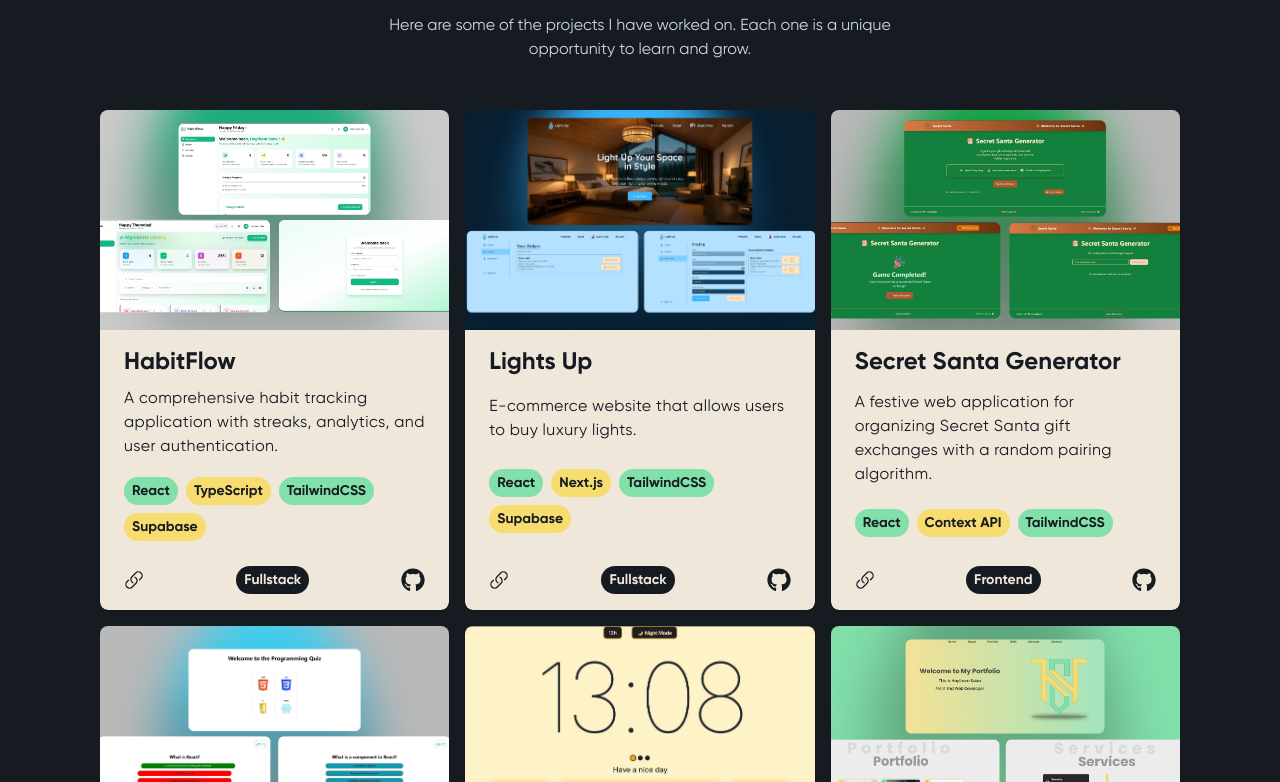
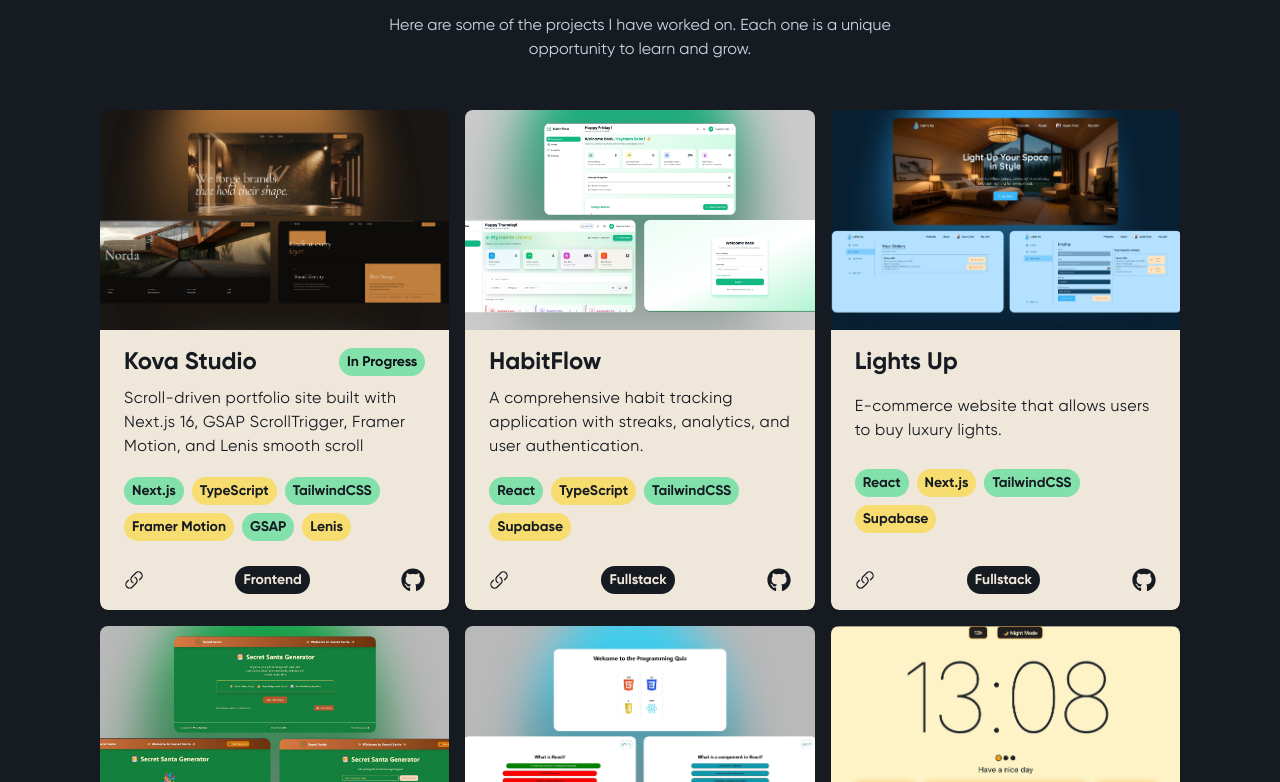
Before and after one commit to HaythamSaba/reactPortfolio, a React (Vite) app: page / in a window 1280 px wide. Shown: the part 1738-2520 px from the top of the page. Built offline with nearby package versions, Linux system fonts and the light colour scheme; a web font is replaced by a local one.

Commit message:
adding kova studio project

```diff
--- a/src/components/Projects.jsx
+++ b/src/components/Projects.jsx
@@ -4,6 +4,24 @@ import { motion } from "framer-motion";
 
 // ✅ HabitFlow added, moved outside component
 const projects = [
+  {
+    title: "Kova Studio",
+    description:
+      "Scroll-driven portfolio site built with Next.js 16, GSAP ScrollTrigger, Framer Motion, and Lenis smooth scroll",
+    devStack: [
+      "Next.js",
+      "TypeScript",
+      "TailwindCSS",
+      "Framer Motion",
+      "GSAP",
+      "Lenis",
+    ],
+    image: "/project-8.jpg",
+    link: "https://kova-studio-hs.vercel.app/",
+    git: "kova-studio",
+    type: "Frontend",
+    progress: true,
+  },
   {
     title: "HabitFlow",
     description:
@@ -13,6 +31,7 @@ const projects = [
     link: "https://habitflow-hs.vercel.app/",
     git: "habitflow",
     type: "Fullstack",
+    progress: false,
   },
   {
     title: "Lights Up",
@@ -22,6 +41,7 @@ const projects = [
     link: "https://lights-up-haythamsabas-projects.vercel.app/",
     git: "lights-up",
     type: "Fullstack",
+    progress: false,
   },
 
   {
@@ -33,6 +53,7 @@ const projects = [
     link: "https://secret-santa-hs.vercel.app/",
     git: "secret-santa",
     type: "Frontend",
+    progress: false,
   },
   {
     title: "Quiz App",
@@ -43,6 +64,7 @@ const projects = [
     link: "https://quiz-app-git-main-haythamsabas-projects.vercel.app/",
     git: "quiz-app",
     type: "Frontend",
+    progress: false,
   },
   {
     title: "Currently Weather and Time",
@@ -53,6 +75,7 @@ const projects = [
     link: "https://currently-peach.vercel.app/",
     git: "currently",
     type: "Frontend",
+    progress: false,
   },
   {
     title: "My first Portfolio",
@@ -63,6 +86,7 @@ const projects = [
     link: "https://portifilio-livid.vercel.app/",
     git: "Portfolio",
     type: "Frontend",
+    progress: false,
   },
 ];
 
@@ -136,7 +160,16 @@ export default function Projects() {
 
             {/* Card Body */}
             <div className="flex flex-col px-6 py-4 gap-2 bg-background rounded-b-lg min-h-[280px] justify-between">
-              <h3 className="text-darkBackground">{project.title}</h3>
+              <div className="flex justify-between items-center">
+                <h3 className="text-darkBackground">{project.title}</h3>
+                {project.progress && (
+                  <div className="flex justify-between items-center">
+                    <span className="bg-primary-400 text-textColor px-2 py-1 rounded-full font-semibold text-sm">
+                      In Progress
+                    </span>
+                  </div>
+                )}
+              </div>
               <p className="text-md tracking-wide text-darkBackground mb-2">
                 {project.description}
               </p>
```
Also changed, not shown: public/project-8.jpg (added).
